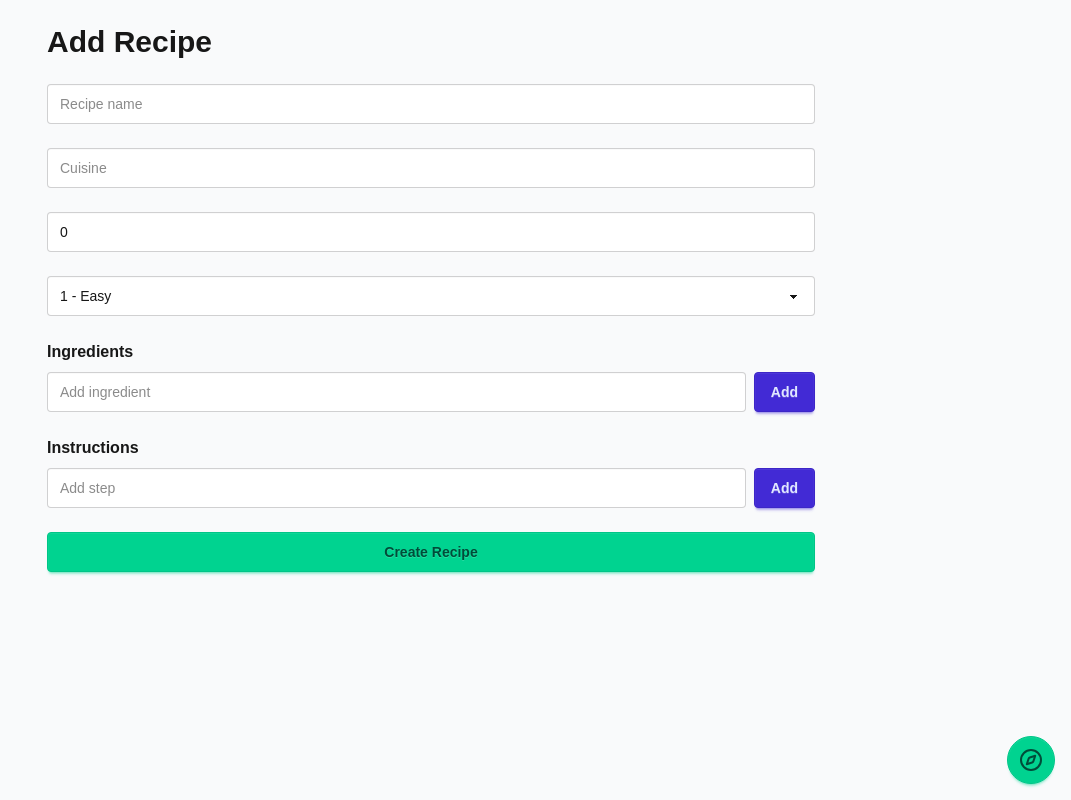
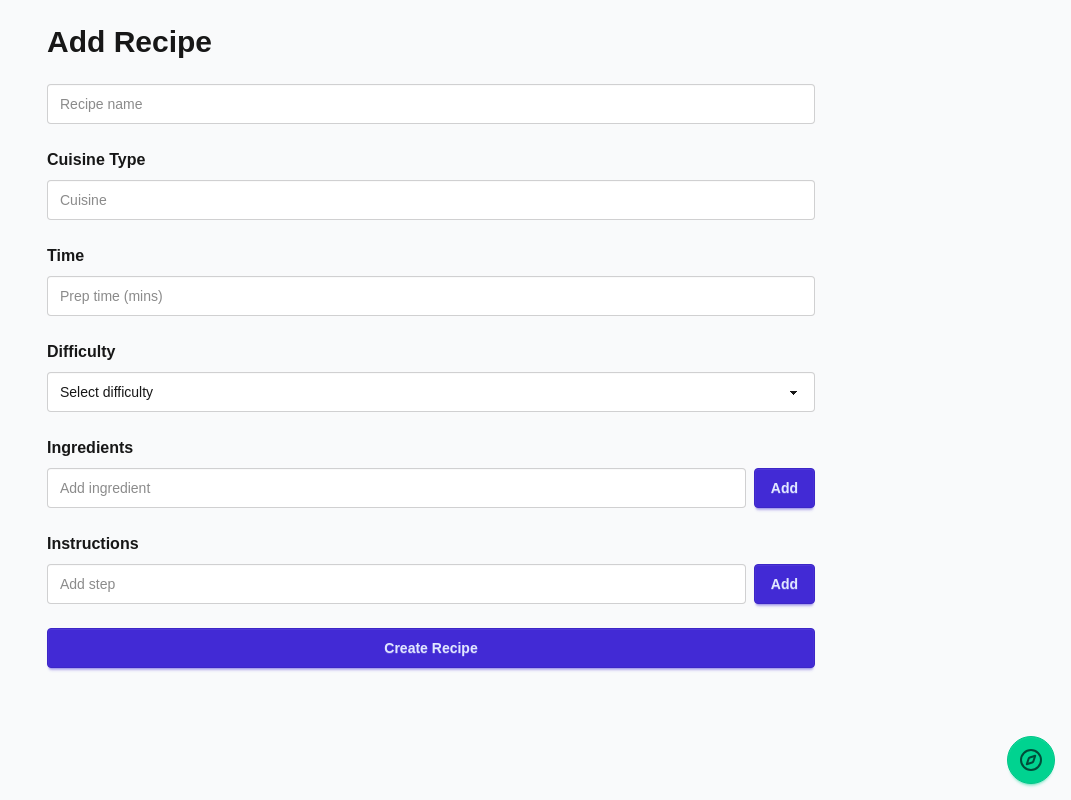
Before and after one commit to SantinoGiordano/Cooking-App-frontend, a Next.js app: page /addRecipes in a window 1280 px wide. Shown: the whole page, without its empty margins (209-1280 px from the left). Built offline with nearby package versions, Linux system fonts and the light colour scheme.

Commit message:
major changes to the placeholders/style, title, and typing of the add board

```diff
--- a/app/addRecipes/page.tsx
+++ b/app/addRecipes/page.tsx
@@ -6,8 +6,8 @@ import { useState } from "react";
 export default function AddRecipePage() {
   const [name, setName] = useState("");
   const [cuisine, setCuisine] = useState("");
-  const [prepTime, setPrepTime] = useState(0);
-  const [difficulty, setDifficulty] = useState(1);
+  const [prepTime, setPrepTime] = useState<number | undefined>(undefined);
+  const [difficulty, setDifficulty] = useState<number | "">("");
 
   const [ingredients, setIngredients] = useState<string[]>([]);
   const [instructions, setInstructions] = useState<string[]>([]);
@@ -62,7 +62,6 @@ export default function AddRecipePage() {
   return (
     <div className="min-h-screen bg-gray-50 px-4 py-6">
       <div className="max-w-3xl mx-auto space-y-6">
-
         <h1 className="text-3xl font-bold">Add Recipe</h1>
 
         {/* BASIC FIELDS */}
@@ -72,27 +71,35 @@ export default function AddRecipePage() {
           value={name}
           onChange={(e) => setName(e.target.value)}
         />
-
+        <h2 className="font-semibold mb-2">Cuisine Type</h2>
         <input
           className="input input-bordered w-full"
           placeholder="Cuisine"
           value={cuisine}
           onChange={(e) => setCuisine(e.target.value)}
         />
-
+        <h2 className="font-semibold mb-2">Time</h2>
         <input
           type="number"
           className="input input-bordered w-full"
           placeholder="Prep time (mins)"
-          value={prepTime}
-          onChange={(e) => setPrepTime(Number(e.target.value))}
+          value={prepTime ?? ""}
+          onChange={(e) =>
+            setPrepTime(
+              e.target.value === "" ? undefined : Number(e.target.value),
+            )
+          }
         />
-
+        <h2 className="font-semibold mb-2">Difficulty</h2>
         <select
           className="select select-bordered w-full"
           value={difficulty}
           onChange={(e) => setDifficulty(Number(e.target.value))}
         >
+          <option value="" disabled>
+            Select difficulty
+          </option>
+
           <option value={1}>1 - Easy</option>
           <option value={2}>2</option>
           <option value={3}>3 - Medium</option>
@@ -163,7 +170,7 @@ export default function AddRecipePage() {
         </div>
 
         {/* SUBMIT */}
-        <button onClick={handleSubmit} className="btn btn-success w-full">
+        <button onClick={handleSubmit} className="btn btn-primary  w-full">
           Create Recipe
         </button>
       </div>
```
